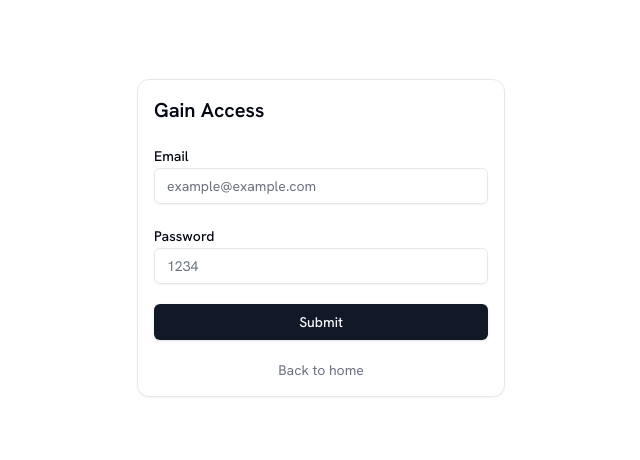
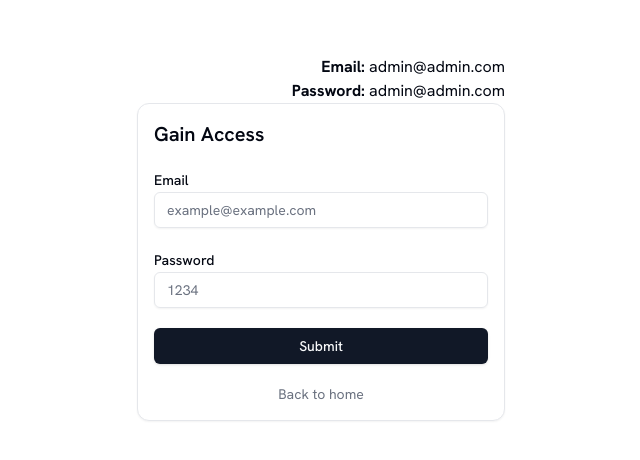
Before and after one commit to ozy360/online-store, a Next.js app: page /login in a window 1280 px wide. Shown: the part 162-622 px from the top of the page, without its empty margins (319-959 px from the left). Built offline with nearby package versions, Linux system fonts and the light colour scheme.

Commit message:
initial commit

```diff
--- a/app/login/page.tsx
+++ b/app/login/page.tsx
@@ -46,7 +46,7 @@ export default function Login() {
         ) : (
           <>
             <div className="px-2 w-[95%] sm:w-[30%] mx-auto">
-              {/* <div className="text-right">
+              <div className="text-right">
                 <span>
                   <b>Email: </b>
                   {envemail}
@@ -56,7 +56,7 @@ export default function Login() {
                   <b>Password: </b>
                   {envpass}
                 </span>
-              </div> */}
+              </div>
               <Card className="bg-white p-4">
                 <div className="space-y-5">
                   <p className="text-xl font-semibold">Gain Access</p>
```
